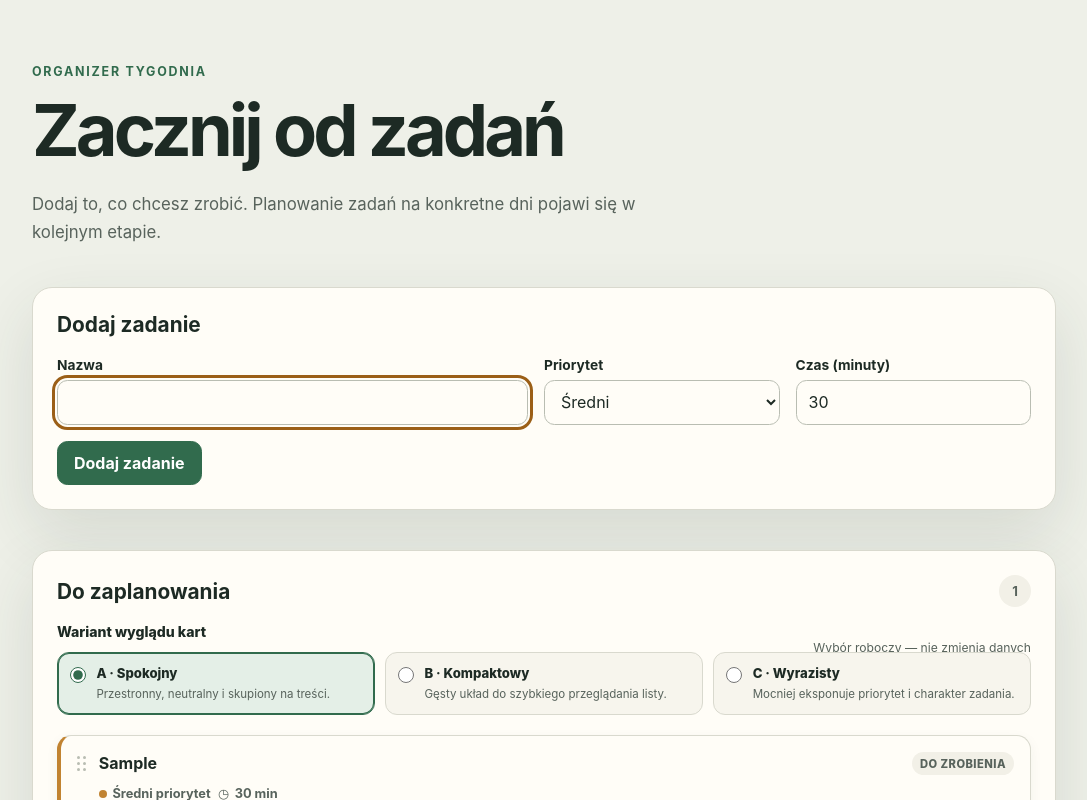
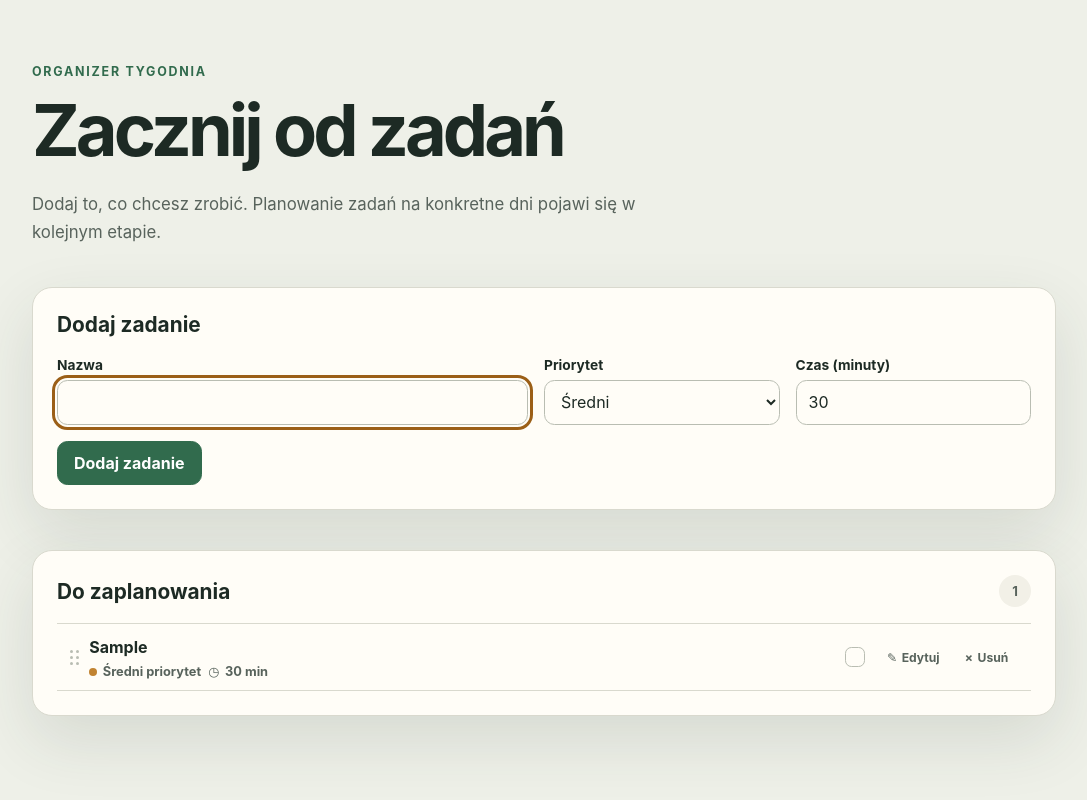
Before and after one commit to kamilbrzezinski/aplikacja-z-ai-w-jeden-weekend, a React (Vite) app: page / in a window 1280 px wide. Both pictures are taken after typing "Sample" into the empty fields and a click on the button "Dodaj zadanie". Shown: the top 800 px of the page, without its empty margins (96-1183 px from the left). Built offline with nearby package versions, Linux system fonts and the light colour scheme.

Commit message:
refactor: keep compact task card design

```diff
--- a/src/task-management/TaskCard.module.css
+++ b/src/task-management/TaskCard.module.css
@@ -1,24 +1,23 @@
 .card {
   --priority-color: #c18331;
-  --priority-soft: #f5ead8;
 
   position: relative;
+  display: grid;
+  grid-template-columns: auto minmax(0, 1fr);
+  gap: 0.65rem;
   min-width: 0;
+  padding: 0.7rem 0.8rem;
+  border-block: 1px solid var(--color-border);
   color: var(--color-text);
-  transition:
-    border-color 160ms ease,
-    box-shadow 160ms ease,
-    transform 160ms ease;
+  background: var(--color-surface);
 }
 
 .card[data-priority='low'] {
   --priority-color: #4c7c68;
-  --priority-soft: #e4efe9;
 }
 
 .card[data-priority='high'] {
   --priority-color: #b84b3e;
-  --priority-soft: #f8e5e0;
 }
 
 .card[data-status='completed'] .title {
@@ -32,12 +31,16 @@
 }
 
 .content {
+  display: grid;
+  grid-template-columns: minmax(12rem, 1fr) auto;
+  gap: 0.4rem 1rem;
+  align-items: center;
   min-width: 0;
 }
 
 .headingRow {
   display: flex;
-  align-items: flex-start;
+  align-items: center;
   justify-content: space-between;
   gap: 0.75rem;
 }
@@ -51,27 +54,15 @@
 }
 
 .status {
-  flex: 0 0 auto;
-  padding: 0.28rem 0.5rem;
-  border-radius: 999px;
-  color: var(--color-text-muted);
-  background: var(--color-surface-muted);
-  font-size: 0.7rem;
-  font-weight: 800;
-  letter-spacing: 0.04em;
-  text-transform: uppercase;
-}
-
-.card[data-status='completed'] .status {
-  color: var(--color-accent);
-  background: var(--color-accent-soft);
+  display: none;
 }
 
 .meta {
   display: flex;
   flex-wrap: wrap;
   gap: 0.45rem;
-  margin-top: 0.7rem;
+  grid-column: 1;
+  margin-top: 0;
   color: var(--color-text-muted);
   font-size: 0.8rem;
   font-weight: 650;
@@ -96,7 +87,9 @@
   align-items: center;
   justify-content: space-between;
   gap: 0.75rem;
-  margin-top: 1rem;
+  grid-column: 2;
+  grid-row: 1 / span 2;
+  margin-top: 0;
 }
 
 .completionControl {
@@ -149,6 +142,17 @@
   outline-offset: 2px;
 }
 
+.completionControl > span:last-child {
+  position: absolute;
+  width: 1px;
+  height: 1px;
+  padding: 0;
+  overflow: hidden;
+  clip: rect(0, 0, 0, 0);
+  white-space: nowrap;
+  border: 0;
+}
+
 .actions {
   display: flex;
   flex: 0 0 auto;
@@ -188,6 +192,7 @@
   gap: 3px;
   width: max-content;
   color: var(--color-border-strong);
+  align-self: center;
 }
 
 .dragHandle span {
@@ -195,141 +200,6 @@
   height: 3px;
   border-radius: 50%;
   background: currentColor;
-}
-
-/* A — soft, spacious and content-first. */
-.calm {
-  display: grid;
-  grid-template-columns: auto minmax(0, 1fr);
-  gap: 0.8rem;
-  padding: 1rem;
-  border: 1px solid var(--color-border);
-  border-left: 4px solid var(--priority-color);
-  border-radius: 0.9rem;
-  background: var(--color-surface);
-  box-shadow: 0 0.25rem 0.8rem rgb(42 55 47 / 5%);
-}
-
-.calm:hover {
-  border-color: var(--color-border-strong);
-  box-shadow: 0 0.5rem 1rem rgb(42 55 47 / 8%);
-  transform: translateY(-1px);
-}
-
-.calm .dragHandle {
-  margin-top: 0.25rem;
-}
-
-/* B — dense, linear and made for scanning a longer queue. */
-.compact {
-  display: grid;
-  grid-template-columns: auto minmax(0, 1fr);
-  gap: 0.65rem;
-  padding: 0.7rem 0.8rem;
-  border-block: 1px solid var(--color-border);
-  background: var(--color-surface);
-}
-
-.compact + .compact {
-  border-top: 0;
-}
-
-.compact .content {
-  display: grid;
-  grid-template-columns: minmax(12rem, 1fr) auto;
-  gap: 0.4rem 1rem;
-  align-items: center;
-}
-
-.compact .headingRow {
-  align-items: center;
-}
-
-.compact .status {
-  display: none;
-}
-
-.compact .meta,
-.compact .footer {
-  margin-top: 0;
-}
-
-.compact .meta {
-  grid-column: 1;
-}
-
-.compact .footer {
-  grid-column: 2;
-  grid-row: 1 / span 2;
-}
-
-.compact .completionControl > span:last-child {
-  position: absolute;
-  width: 1px;
-  height: 1px;
-  padding: 0;
-  overflow: hidden;
-  clip: rect(0, 0, 0, 0);
-  white-space: nowrap;
-  border: 0;
-}
-
-.compact .dragHandle {
-  align-self: center;
-}
-
-/* C — expressive, with priority and time promoted to visual anchors. */
-.bold {
-  display: grid;
-  grid-template-columns: auto minmax(0, 1fr);
-  gap: 0.85rem;
-  overflow: hidden;
-  padding: 1.05rem;
-  border: 1px solid color-mix(in srgb, var(--priority-color) 45%, white);
-  border-radius: 1rem;
-  background:
-    linear-gradient(135deg, var(--priority-soft), transparent 58%),
-    var(--color-surface);
-  box-shadow: 0 0.65rem 1.6rem rgb(42 55 47 / 9%);
-}
-
-.bold::after {
-  position: absolute;
-  top: -2.2rem;
-  right: -2rem;
-  width: 6rem;
-  height: 6rem;
-  border: 1rem solid color-mix(in srgb, var(--priority-color) 11%, transparent);
-  border-radius: 50%;
-  content: '';
-  pointer-events: none;
-}
-
-.bold .title {
-  font-family: Georgia, 'Times New Roman', serif;
-  font-size: 1.08rem;
-  line-height: 1.32;
-}
-
-.bold .priority {
-  padding: 0.28rem 0.5rem;
-  border-radius: 999px;
-  color: var(--priority-color);
-  background: var(--priority-soft);
-}
-
-.bold .duration {
-  color: var(--color-text);
-}
-
-.bold .dragHandle {
-  margin-top: 0.3rem;
-  color: var(--priority-color);
-}
-
-.bold .actions button {
-  border-color: color-mix(in srgb, var(--priority-color) 20%, white);
-  background: rgb(255 253 247 / 72%);
 }
 
 @media (max-width: 42rem) {
@@ -346,11 +216,11 @@
     flex: 1;
   }
 
-  .compact .content {
+  .content {
     grid-template-columns: minmax(0, 1fr);
   }
 
-  .compact .footer {
+  .footer {
     grid-column: 1;
     grid-row: auto;
     align-items: center;
--- a/src/task-management/TaskCard.tsx
+++ b/src/task-management/TaskCard.tsx
@@ -1,11 +1,8 @@
 import { formatDuration, type StoredTask } from '../domain/model';
 import styles from './TaskCard.module.css';
 
-export type TaskCardVariant = 'calm' | 'compact' | 'bold';
-
 interface TaskCardProps {
   task: StoredTask;
-  variant: TaskCardVariant;
   onEdit: (taskId: string, trigger: HTMLButtonElement) => void;
   onDelete: (task: StoredTask) => void;
   onStatusChange: (task: StoredTask) => void;
@@ -19,7 +16,6 @@ const priorityLabels: Record<StoredTask['priority'], string> = {
 
 export function TaskCard({
   task,
-  variant,
   onEdit,
   onDelete,
   onStatusChange,
@@ -31,8 +27,7 @@ export function TaskCard({
 
   return (
     <article
-      className={`${styles.card} ${styles[variant]}`}
-      data-card-variant={variant}
+      className={styles.card}
       data-priority={task.priority}
       data-status={task.status}
       aria-label={`Zadanie: ${task.title}`}
--- a/src/task-management/TaskManagement.module.css
+++ /dev/null
@@ -1,82 +0,0 @@
-.variantPicker {
-  position: relative;
-  margin: 0 0 1.25rem;
-  padding: 0;
-  border: 0;
-}
-
-.variantPicker legend {
-  padding: 0;
-  font-size: 0.88rem;
-  font-weight: 800;
-}
-
-.variantHint {
-  position: absolute;
-  top: 0;
-  right: 0;
-  margin: 0;
-  color: var(--color-text-muted);
-  font-size: 0.76rem;
-}
-
-.variantOptions {
-  display: grid;
-  grid-template-columns: repeat(3, minmax(0, 1fr));
-  gap: 0.65rem;
-  margin-top: 0.75rem;
-}
-
-.variantOption {
-  position: relative;
-  display: grid;
-  grid-template-columns: auto minmax(0, 1fr);
-  gap: 0.2rem 0.65rem;
-  min-width: 0;
-  padding: 0.75rem;
-  border: 1px solid var(--color-border);
-  border-radius: 0.75rem;
-  background: var(--color-board);
-  cursor: pointer;
-}
-
-.variantOption:has(input:checked) {
-  border-color: var(--color-accent);
-  background: var(--color-accent-soft);
-  box-shadow: inset 0 0 0 1px var(--color-accent);
-}
-
-.variantOption input {
-  width: 1rem;
-  height: 1rem;
-  margin: 0.12rem 0 0;
-  accent-color: var(--color-accent);
-}
-
-.variantOption input:focus-visible {
-  outline: 3px solid var(--color-focus);
-  outline-offset: 3px;
-}
-
-.variantName {
-  font-size: 0.82rem;
-  font-weight: 800;
-}
-
-.variantDescription {
-  grid-column: 2;
-  color: var(--color-text-muted);
-  font-size: 0.72rem;
-  line-height: 1.35;
-}
-
-@media (max-width: 44rem) {
-  .variantHint {
-    position: static;
-    margin: 0.25rem 0 0;
-  }
-
-  .variantOptions {
-    grid-template-columns: 1fr;
-  }
-}
--- a/src/task-management/TaskManagement.tsx
+++ b/src/task-management/TaskManagement.tsx
@@ -5,35 +5,12 @@ import { type AppState, type StoredTask } from '../domain/model';
 import type { AppAction } from '../domain/reducer';
 import { TaskEditDialog } from '../task-form/TaskEditDialog';
 import { TaskForm, type TaskFormValues } from '../task-form/TaskForm';
-import { TaskCard, type TaskCardVariant } from './TaskCard';
-import managementStyles from './TaskManagement.module.css';
+import { TaskCard } from './TaskCard';
 
 interface TaskManagementProps {
   state: AppState;
   dispatch: Dispatch<AppAction>;
 }
-
-const cardVariantOptions: Array<{
-  value: TaskCardVariant;
-  name: string;
-  description: string;
-}> = [
-  {
-    value: 'calm',
-    name: 'A · Spokojny',
-    description: 'Przestronny, neutralny i skupiony na treści.',
-  },
-  {
-    value: 'compact',
-    name: 'B · Kompaktowy',
-    description: 'Gęsty układ do szybkiego przeglądania listy.',
-  },
-  {
-    value: 'bold',
-    name: 'C · Wyrazisty',
-    description: 'Mocniej eksponuje priorytet i charakter zadania.',
-  },
-];
 
 function createTask(values: TaskFormValues): StoredTask {
   const timestamp = new Date().toISOString();
@@ -49,7 +26,6 @@ function createTask(values: TaskFormValues): StoredTask {
 
 export function TaskManagement({ state, dispatch }: TaskManagementProps) {
   const [editedTaskId, setEditedTaskId] = useState<string | null>(null);
-  const [cardVariant, setCardVariant] = useState<TaskCardVariant>('calm');
   const editTriggerRef = useRef<HTMLButtonElement | null>(null);
   const backlogTasks = state.columns.backlog.flatMap((taskId) => {
     const task = state.tasks[taskId];
@@ -120,37 +96,6 @@ export function TaskManagement({ state, dispatch }: TaskManagementProps) {
           </span>
         </div>
 
-        <fieldset className={managementStyles.variantPicker}>
-          <legend>Wariant wyglądu kart</legend>
-          <p className={managementStyles.variantHint}>
-            Wybór roboczy — nie zmienia danych
-          </p>
-          <div className={managementStyles.variantOptions}>
-            {cardVariantOptions.map((option) => (
-              <label
-                key={option.value}
-                className={managementStyles.variantOption}
-              >
-                <input
-                  type="radio"
-                  name="card-variant"
-                  value={option.value}
-                  checked={cardVariant === option.value}
-                  onChange={() => {
-                    setCardVariant(option.value);
-                  }}
-                />
-                <span className={managementStyles.variantName}>
-                  {option.name}
-                </span>
-                <span className={managementStyles.variantDescription}>
-                  {option.description}
-                </span>
-              </label>
-            ))}
-          </div>
-        </fieldset>
-
         {backlogTasks.length === 0 ? (
           <p className={styles.emptyState}>
             Nie masz jeszcze zadań. Dodaj pierwsze powyżej.
@@ -161,7 +106,6 @@ export function TaskManagement({ state, dispatch }: TaskManagementProps) {
               <li key={task.id}>
                 <TaskCard
                   task={task}
-                  variant={cardVariant}
                   onEdit={(taskId, trigger) => {
                     editTriggerRef.current = trigger;
                     setEditedTaskId(taskId);
```
Also changed, not shown: 1 other file (tests, documents, lock files or other folders).
